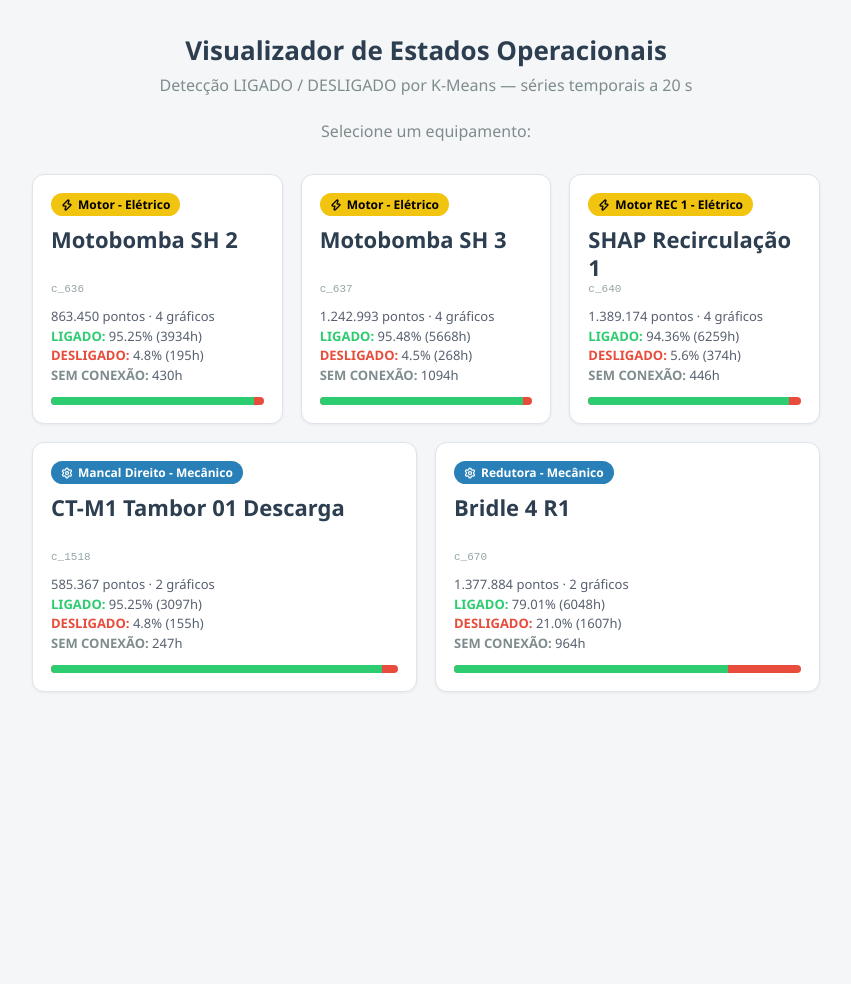
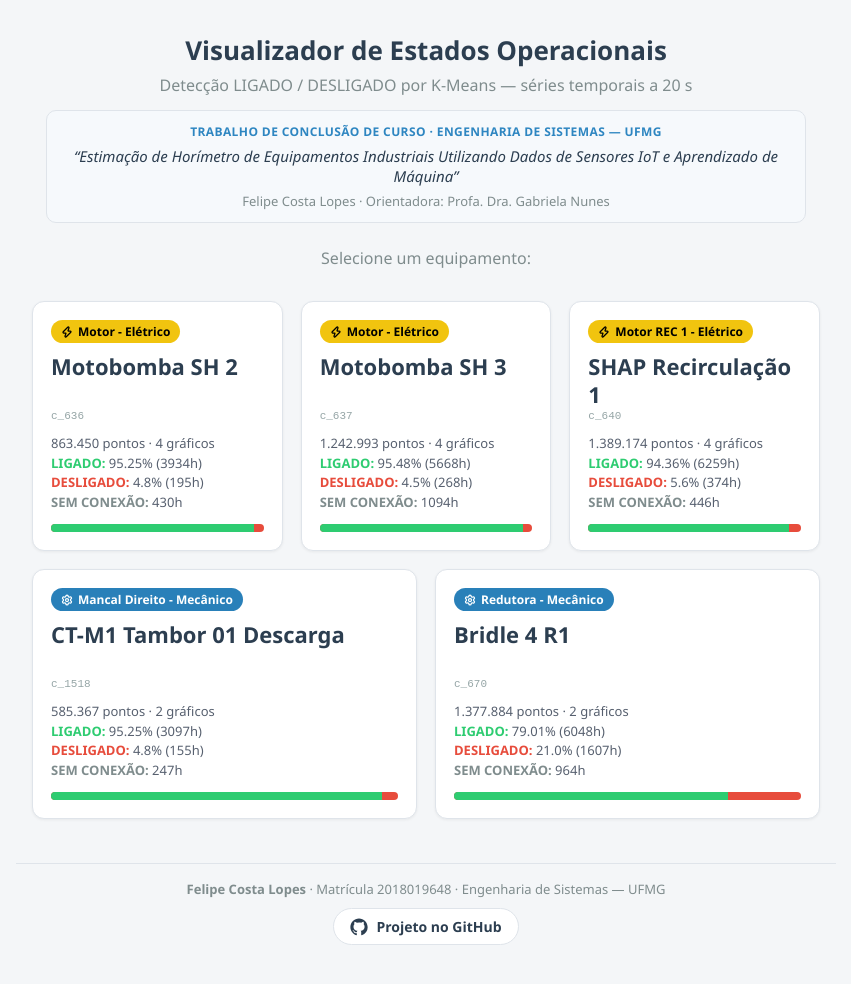
Before and after one commit to felcoslop/TCC_1_FELIPE_COSTA_LOPES, a plain HTML site: page visualizador/index.html in a window 1280 px wide. Shown: the whole page, without its empty margins (214-1065 px from the left). Before the commit the page ends 800 px from the top, so only its background shows below. Drawn offline with nearby package versions, Linux system fonts and the light colour scheme.

Commit message:
Visualizador: adiciona contexto do TCC (titulo, autor, orientadora) no cabecalho e rodape com nome, matricula, UFMG e link do projeto no GitHub

```diff
--- a/visualizador/app.js
+++ b/visualizador/app.js
@@ -559,11 +559,13 @@ window.addEventListener("click", (event) => {
 });
 
 // Marcador de versao: confira no console (F12) e no rodape se carregou o codigo novo.
-const BUILD = "2026-06-04-m3";
+const BUILD = "2026-06-09-tcc";
 console.log("%c[Visualizador] build " + BUILD, "color:#2980b9;font-weight:bold");
 window.addEventListener("DOMContentLoaded", () => {
     const d = document.querySelector(".dica");
     if (d) d.insertAdjacentText("beforeend", "  ·  build " + BUILD);
+    // Renderiza icones estaticos (rodape GitHub etc.) mesmo antes do manifest carregar
+    if (window.lucide) lucide.createIcons();
 });
 
 iniciar();
--- a/visualizador/index.html
+++ b/visualizador/index.html
@@ -17,9 +17,26 @@
         <header class="topo">
             <h1>Visualizador de Estados Operacionais</h1>
             <p class="sub">Detecção LIGADO / DESLIGADO por K-Means &mdash; séries temporais a 20&nbsp;s</p>
+            <div class="tcc-info">
+                <p class="tcc-badge">Trabalho de Conclusão de Curso &middot; Engenharia de Sistemas &mdash; UFMG</p>
+                <p class="tcc-titulo">&ldquo;Estimação de Horímetro de Equipamentos Industriais Utilizando Dados de Sensores IoT e Aprendizado de Máquina&rdquo;</p>
+                <p class="tcc-autor">Felipe Costa Lopes &middot; Orientadora: Profa. Dra. Gabriela Nunes</p>
+            </div>
         </header>
         <p id="msg-selecao" class="msg">Carregando equipamentos&hellip;</p>
         <div id="lista-equipamentos" class="cards"></div>
+        <footer class="rodape">
+            <div class="rodape-autor">
+                <strong>Felipe Costa Lopes</strong> &middot; Matrícula 2018019648 &middot; Engenharia de Sistemas &mdash; UFMG
+            </div>
+            <a class="rodape-github" href="https://github.com/felcoslop/TCC_1_FELIPE_COSTA_LOPES"
+                target="_blank" rel="noopener">
+                <svg viewBox="0 0 24 24" width="18" height="18" fill="currentColor" aria-hidden="true">
+                    <path d="M12 .5C5.73.5.5 5.73.5 12c0 5.08 3.29 9.39 7.86 10.91.58.11.79-.25.79-.56 0-.28-.01-1.02-.02-2-3.2.7-3.88-1.54-3.88-1.54-.52-1.33-1.28-1.68-1.28-1.68-1.05-.72.08-.7.08-.7 1.16.08 1.77 1.19 1.77 1.19 1.03 1.77 2.7 1.26 3.36.96.1-.75.4-1.26.73-1.55-2.55-.29-5.23-1.28-5.23-5.7 0-1.26.45-2.29 1.19-3.1-.12-.29-.52-1.46.11-3.05 0 0 .97-.31 3.18 1.18a11.1 11.1 0 0 1 2.9-.39c.98 0 1.97.13 2.9.39 2.2-1.49 3.17-1.18 3.17-1.18.63 1.59.23 2.76.11 3.05.74.81 1.19 1.84 1.19 3.1 0 4.43-2.69 5.41-5.25 5.69.41.36.78 1.05.78 2.12 0 1.53-.01 2.76-.01 3.14 0 .31.21.68.8.56A10.52 10.52 0 0 0 23.5 12C23.5 5.73 18.27.5 12 .5z"/>
+                </svg>
+                <span>Projeto no GitHub</span>
+            </a>
+        </footer>
     </section>
 
     <!-- TELA 2: gráficos -->
--- a/visualizador/style.css
+++ b/visualizador/style.css
@@ -38,6 +38,82 @@ body {
 .topo .sub {
     margin: 6px 0 0;
     color: #7f8c8d;
+}
+
+/* Bloco de contexto do TCC no cabecalho */
+.tcc-info {
+    max-width: 760px;
+    margin: 14px auto 0;
+    padding: 12px 18px;
+    background: #f6f9fc;
+    border: 1px solid var(--borda);
+    border-radius: 10px;
+}
+
+.tcc-info .tcc-badge {
+    margin: 0;
+    font-size: 12px;
+    font-weight: 700;
+    letter-spacing: .4px;
+    text-transform: uppercase;
+    color: var(--azul);
+}
+
+.tcc-info .tcc-titulo {
+    margin: 6px 0 0;
+    font-size: 15px;
+    font-style: italic;
+    color: var(--texto);
+}
+
+.tcc-info .tcc-autor {
+    margin: 6px 0 0;
+    font-size: 13px;
+    color: #7f8c8d;
+}
+
+/* Rodape da pagina inicial */
+.rodape {
+    max-width: 820px;
+    margin: 28px auto 24px;
+    padding: 16px;
+    border-top: 1px solid var(--borda);
+    display: flex;
+    flex-direction: column;
+    align-items: center;
+    gap: 10px;
+    text-align: center;
+}
+
+.rodape-autor {
+    font-size: 13px;
+    color: #7f8c8d;
+}
+
+.rodape-github {
+    display: inline-flex;
+    align-items: center;
+    gap: 8px;
+    padding: 8px 16px;
+    border: 1px solid var(--borda);
+    border-radius: 999px;
+    background: var(--carta);
+    color: var(--texto);
+    font-size: 14px;
+    font-weight: 600;
+    text-decoration: none;
+    transition: border-color .12s, color .12s, box-shadow .12s;
+}
+
+.rodape-github:hover {
+    border-color: var(--azul);
+    color: var(--azul);
+    box-shadow: 0 2px 8px rgba(0, 0, 0, .08);
+}
+
+.rodape-github svg {
+    width: 18px;
+    height: 18px;
 }
 
 .msg {
```
